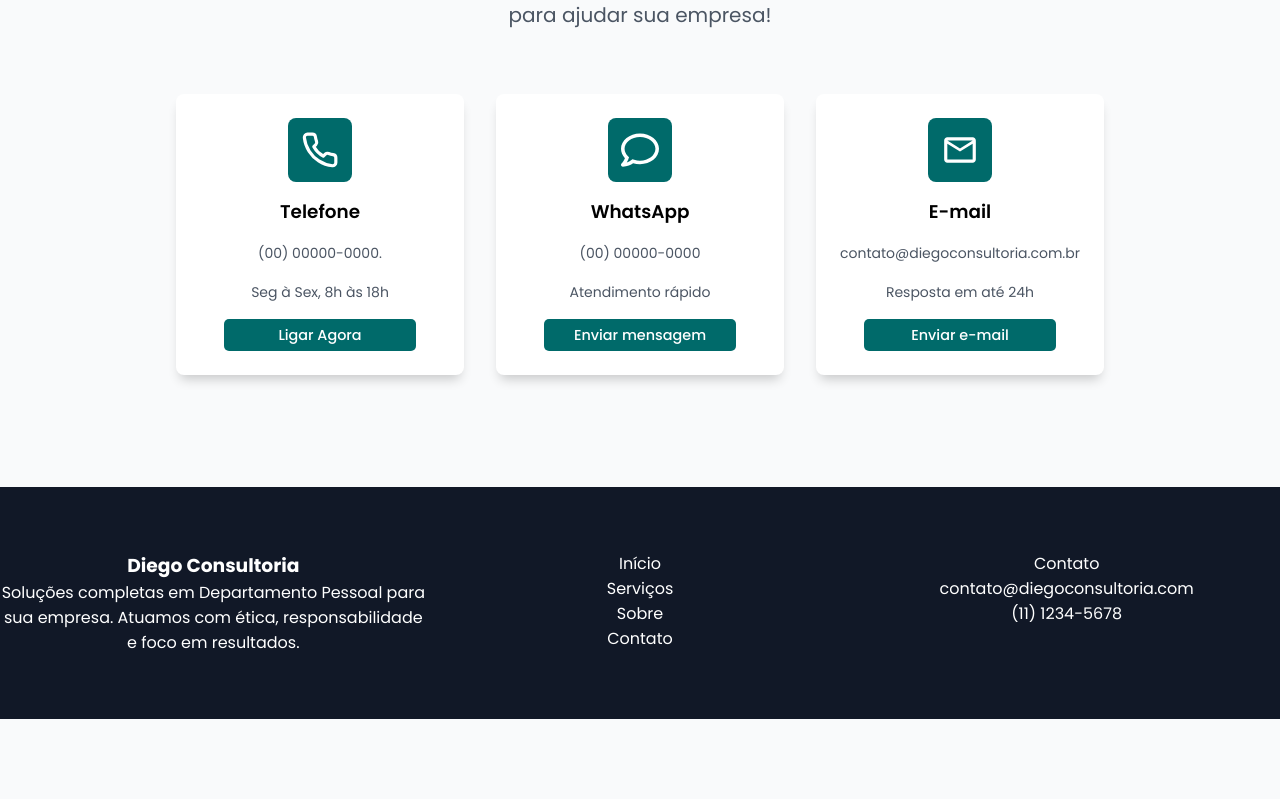
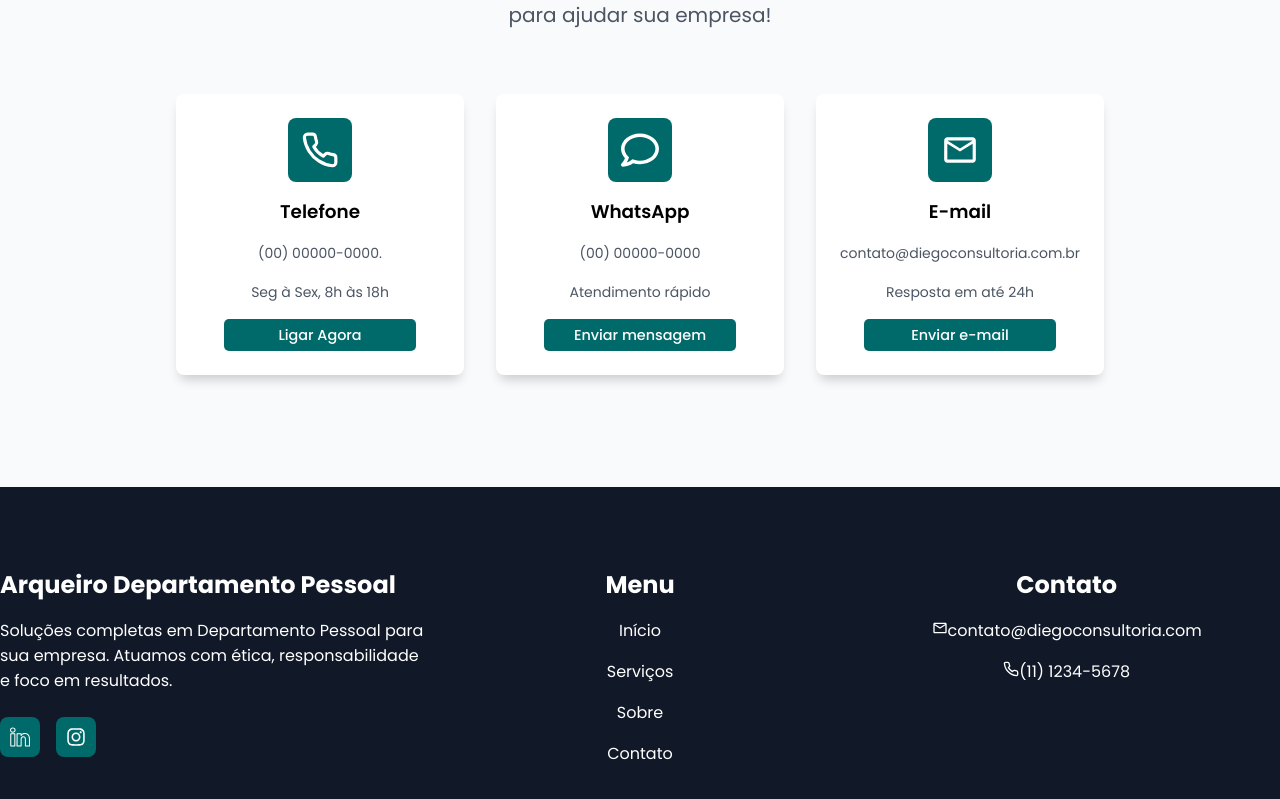
Before and after one commit to lucasgomesdacruz/BPO, a Next.js app: page / in a window 1280 px wide. Shown: the part 2984-3783 px from the top of the page. Before the commit the page ends 3703 px from the top, so only its background shows below. Built offline with nearby package versions, Linux system fonts and the light colour scheme.

Commit message:
refactor: adjust foooter

```diff
--- a/src/app/components/Footer/Footer.module.scss
+++ b/src/app/components/Footer/Footer.module.scss
@@ -1,23 +1,82 @@
+.footer_bg {
+    width: 100%;
+    background-color: #111827;
+    padding-top: 5rem;
+    padding-bottom: 5rem;
+
     .footer_container {
-    width: 100%;
-    padding-top: 4rem;
-    padding-bottom: 4rem;
+        width: 1280px;
+
         margin-left: auto;
         margin-right: auto;
-    background-color: #111827;
         text-align: center;
         color: white;
         display: grid;
         grid-template-columns: 1fr 1fr 1fr;
 
         .footer_info {
-        texte-align: left;
+            text-align: left;
+            display: flex;
+            flex-direction: column;
+
+            h2 {
+                font-size: 1.5rem;
+                margin-bottom: 1rem;
+            }
+
+            p {
+                max-width: 28rem;
+                margin-bottom: 1.5rem;
+            }
+
+            .footerRedes {
+                display: flex;
+                gap: 1rem;
+
+                a {
+                    display: flex;
+                    align-items: center;
+                    justify-content: center;
+                    margin-bottom: 1rem;
+                    width: 2.5rem;
+                    height: 2.5rem;
+                    background-color: var(--color-variable-primary);
+                    border-radius: 8px;
+
+
+                    svg {
+                        color: white;
+                    }
+                }
+            }
+
+
+        }
+
+        .footer_sections {
+            h2 {
+                font-size: 1.5rem;
+                margin-bottom: 1rem;
             }
 
             ul {
-        li {
-            list-style: none;
+                display: flex;
+                flex-direction: column;
+                gap: 1rem;
             }
         }
 
+        .footer_contact {
+            h2 {
+                font-size: 1.5rem;
+                margin-bottom: 1rem;
             }
+
+            ul {
+                display: flex;
+                flex-direction: column;
+                gap: 1rem;
+            }
+        }
+    }
+}
--- a/src/app/components/Footer/Footer.tsx
+++ b/src/app/components/Footer/Footer.tsx
@@ -1,18 +1,32 @@
+import { SlSocialLinkedin } from 'react-icons/sl'
 import styles from './Footer.module.scss'
+import { FaInstagram } from 'react-icons/fa'
+import { LuPhone } from 'react-icons/lu'
+import { MdOutlineMail } from 'react-icons/md'
 
 const Footer = () => {
 
     return (
+        <div className={styles.footer_bg}>
             <div className={styles.footer_container}>
                 <div className={styles.footer_info}>
-                <h3>
-                    Diego Consultoria
-                </h3>
+                    <h2>
+                        Arqueiro Departamento Pessoal
+                    </h2>
                     <p>
                         Soluções completas em Departamento Pessoal para sua empresa. Atuamos com ética, responsabilidade e foco em resultados.
                     </p>
+                    <div className={styles.footerRedes}>
+                        <a href="">
+                            <SlSocialLinkedin size={20} />
+                        </a>
+                        <a href="">
+                            <FaInstagram size={20} />
+                        </a>
                     </div>
-            <div>
+                </div>
+                <div className={styles.footer_sections}>
+                    <h2>Menu</h2>
                     <ul>
                         <li><a href="#">Início</a></li>
                         <li><a href="#">Serviços</a></li>
@@ -20,12 +34,23 @@ const Footer = () => {
                         <li><a href="#">Contato</a></li>
                     </ul>
                 </div>
-            <div>
-                <p>Contato</p>
+                <div className={styles.footer_contact}>
+                    <h2>Contato</h2>
                     <ul>
-                    <li><a href="mailto:contato@diegoconsultoria.com">contato@diegoconsultoria.com</a></li>
-                    <li><a href="tel:+551112345678">(11) 1234-5678</a></li>
+                        <li>
+                            <MdOutlineMail />
+                            <a
+                                href="mailto:contato@diegoconsultoria.com">contato@diegoconsultoria.com
+                            </a>
+                        </li>
+                        <li>
+                            <LuPhone />
+                            <a
+                                href="tel:+551112345678">(11) 1234-5678
+                            </a>
+                        </li>
                     </ul>
+                </div>
             </div>
         </div>
 
--- a/src/app/globals.css
+++ b/src/app/globals.css
@@ -11,6 +11,7 @@
   padding: 0;
   margin: 0;
   font-family: Poppins, sans-serif, Arial;
+  list-style: none;
 }
 
 body {
```
Lines whose indentation alone changed are shown as unchanged.
